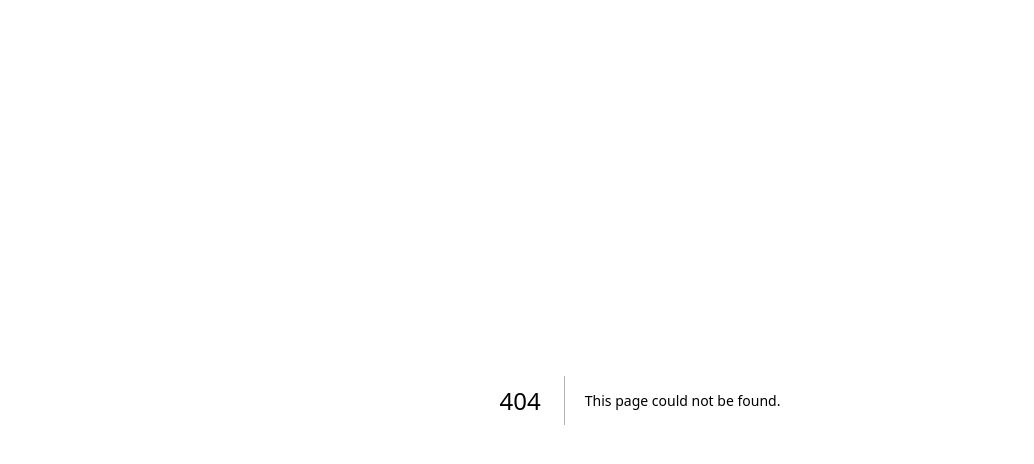
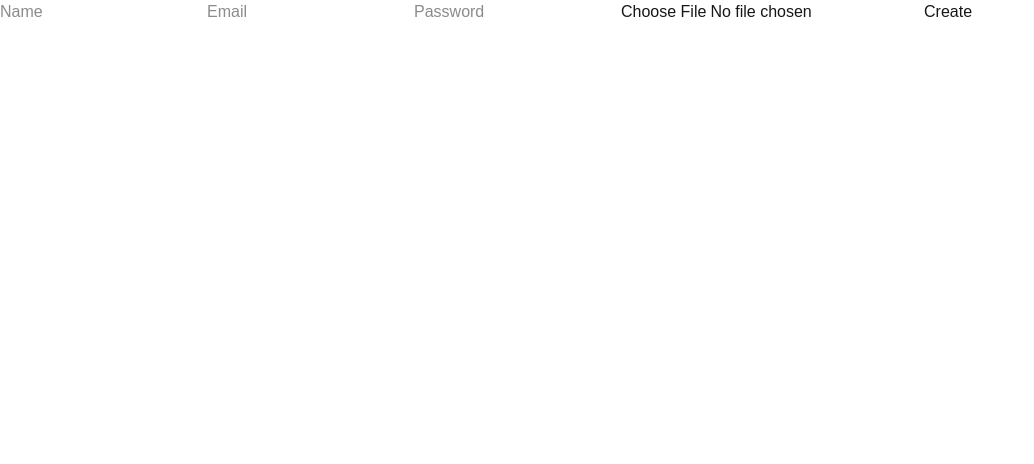
Before and after one commit to Hunnyrohan/twizzle_webapi, a Next.js app: page /admin/users/create in a window 1280 px wide. Before the commit this address had no page. Shown: the top 464 px of the page, without its empty margins (0-1034 px from the left). Built offline with nearby package versions, Linux system fonts and the light colour scheme.

Commit message:
admin panel

```diff
--- /dev/null
+++ b/src/app/admin/users/[id]/page.tsx
@@ -0,0 +1,3 @@
+export default function UserView({ params }: any) {
+  return <h1>User ID: {params.id}</h1>;
+}
--- /dev/null
+++ b/src/app/admin/users/create/page.tsx
@@ -0,0 +1,21 @@
+"use client";
+import axios from "@/lib/axios";
+
+export default function CreateUser() {
+  const submit = async (e: any) => {
+    e.preventDefault();
+    const form = new FormData(e.target);
+    await axios.post("/admin/users", form);
+    alert("User created");
+  };
+
+  return (
+    <form onSubmit={submit}>
+      <input name="name" placeholder="Name" />
+      <input name="email" placeholder="Email" />
+      <input name="password" placeholder="Password" />
+      <input type="file" name="image" />
+      <button>Create</button>
+    </form>
+  );
+}
--- /dev/null
+++ b/src/app/admin/users/edit/page.tsx
@@ -0,0 +1,3 @@
+export default function UserEdit({ params }: any) {
+  return <h1>Edit User ID: {params.id}</h1>;
+}
--- /dev/null
+++ b/src/app/admin/users/page.tsx
@@ -0,0 +1,7 @@
+export default function UsersPage() {
+    return (
+        <div>
+            <h1>Users Page</h1>
+        </div>
+    )
+}
```
